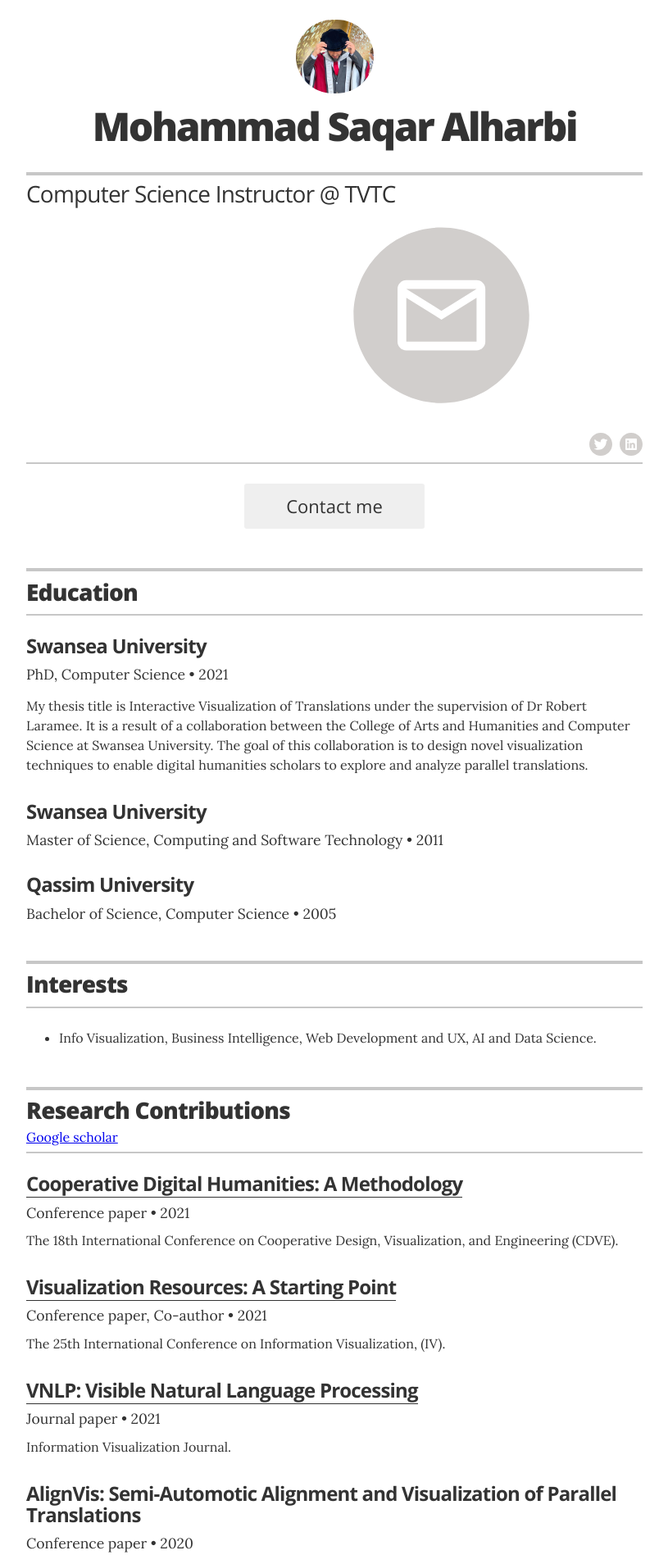
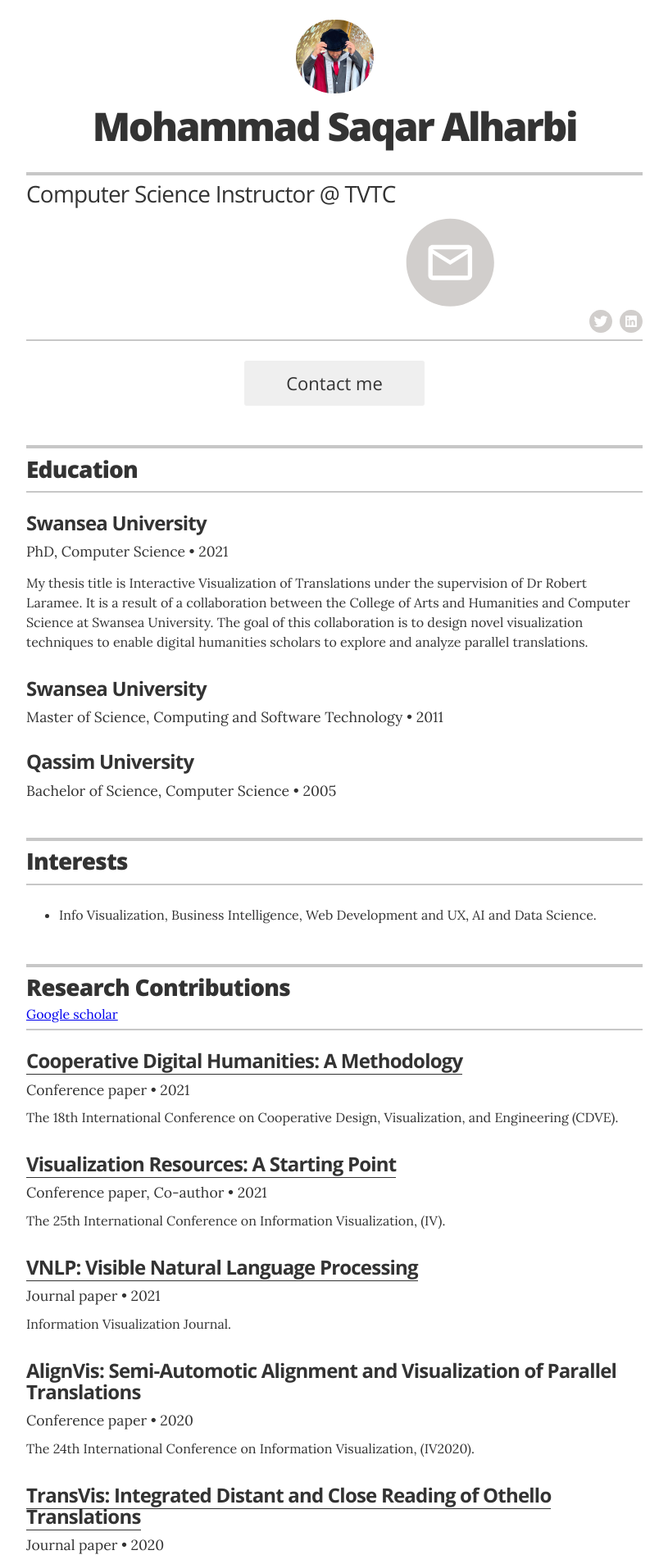
Before and after one commit to msalharbi/msalharbi.github.io, a Jekyll site: the page built from index.html, in a window 1280 px wide. Shown: the top 1908 px of the page at 82% size, without its empty margins (232-1047 px from the left). Built offline with Jekyll 4.4.1, drawn with Linux system fonts in a browser that asks for light colours.

Commit message:
Added Email contact icon

```diff
--- a/_includes/icons/icon-email.html
+++ b/_includes/icons/icon-email.html
@@ -1,3 +1,3 @@
-<svg width="100%" height="100%" viewBox="0 0 28 28" fill="none" xmlns="http://www.w3.org/2000/svg" preserveAspectRatio="none">
+<svg width="50%" height="50%" viewBox="0 0 28 28" fill="none" xmlns="http://www.w3.org/2000/svg" preserveAspectRatio="none">
    <path fill-rule="evenodd" clip-rule="evenodd" d="M22 12C22 17.5228 17.5228 22 12 22C6.47715 22 2 17.5228 2 12C2 6.47715 6.47715 2 12 2C17.5228 2 22 6.47715 22 12ZM7.005 9C7.005 8.45 7.45 8 8 8H16C16.55 8 17 8.45 17 9V15C17 15.55 16.55 16 16 16H8C7.45 16 7 15.55 7 15L7.005 9ZM12 12.5L8.00001 9.99997V15H16V9.99997L12 12.5ZM12 11.5L8.00001 9.00001H16L12 11.5Z" fill="#D1CECC"/>
    </svg>
```
